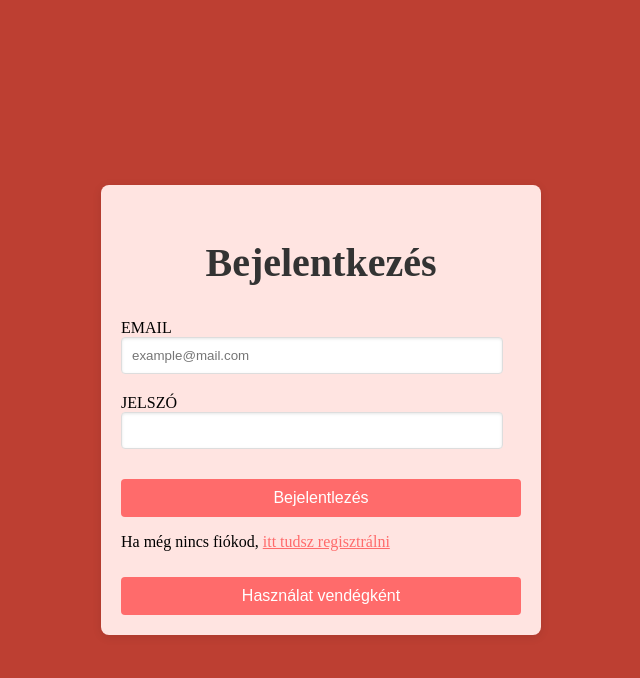
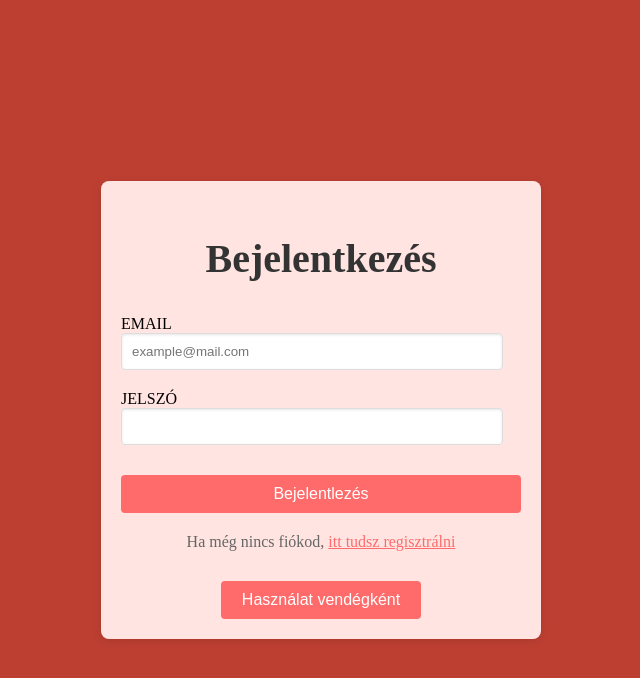
Before and after one commit to nacsacsa/Pomodoro, a PHP site: page /login.html in a window 1280 px wide. Shown: the top 678 px of the page, without its empty margins (319-959 px from the left). Run offline with PHP 8.4, Linux system fonts and the light colour scheme.

Commit message:
login.css guest gomb szépítés formázás

```diff
--- a/Projekt/Frontend/login.css
+++ b/Projekt/Frontend/login.css
@@ -61,3 +61,34 @@ button:hover {
 button:active {
     background-color: #ff3333;
 }
+
+.redirect-text {
+    text-align: center;
+    margin-top: 20px;
+    color: #666;
+}
+
+.guest-button {
+    text-align: center;
+    margin-top: 20px;
+}
+
+.guest-button button {
+    background-color: #ff6b6b;
+    color: white;
+    border: none;
+    border-radius: 4px;
+    width: 50%;
+    padding: 10px;
+    font-size: 16px;
+    cursor: pointer;
+    transition: background-color 0.3s;
+}
+
+.guest-button button:hover {
+    background-color: #ff4b4b;
+}
+
+.guest-button button:active {
+    background-color: #ff3333;
+}
```
